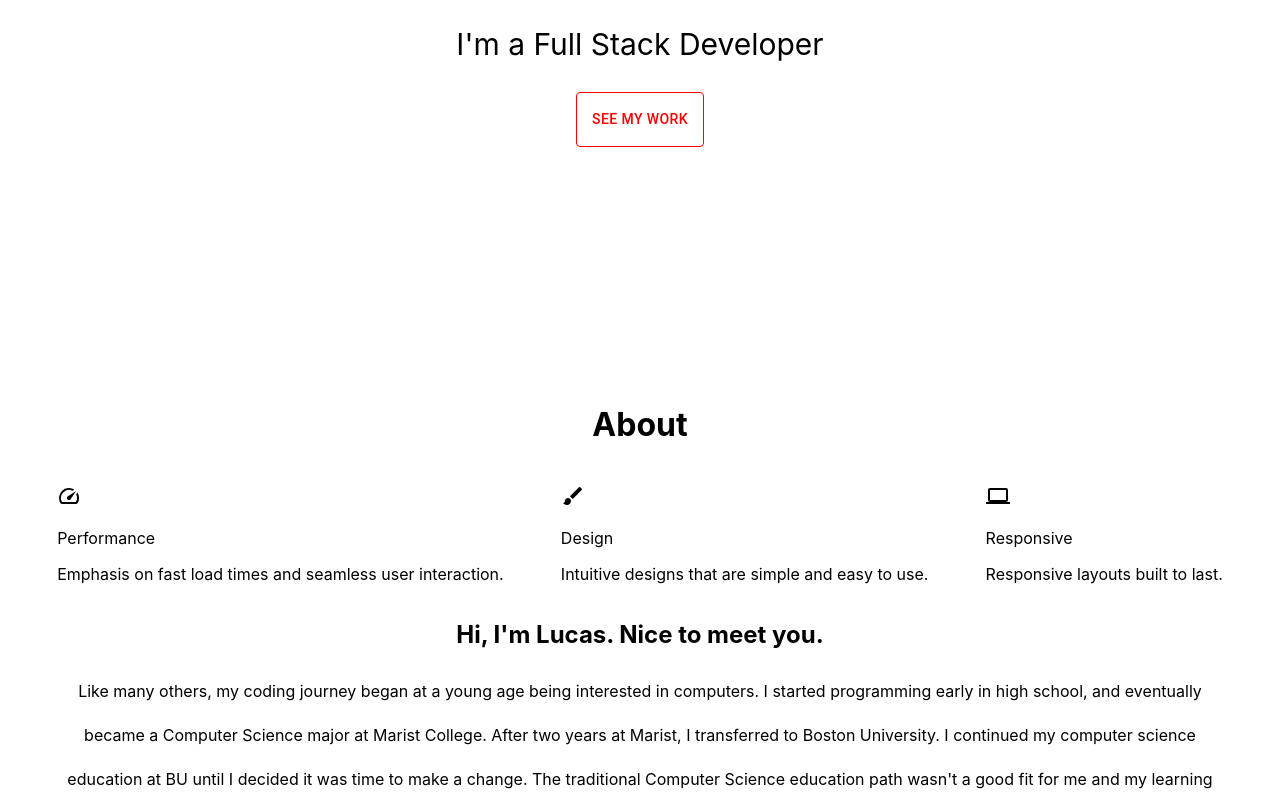
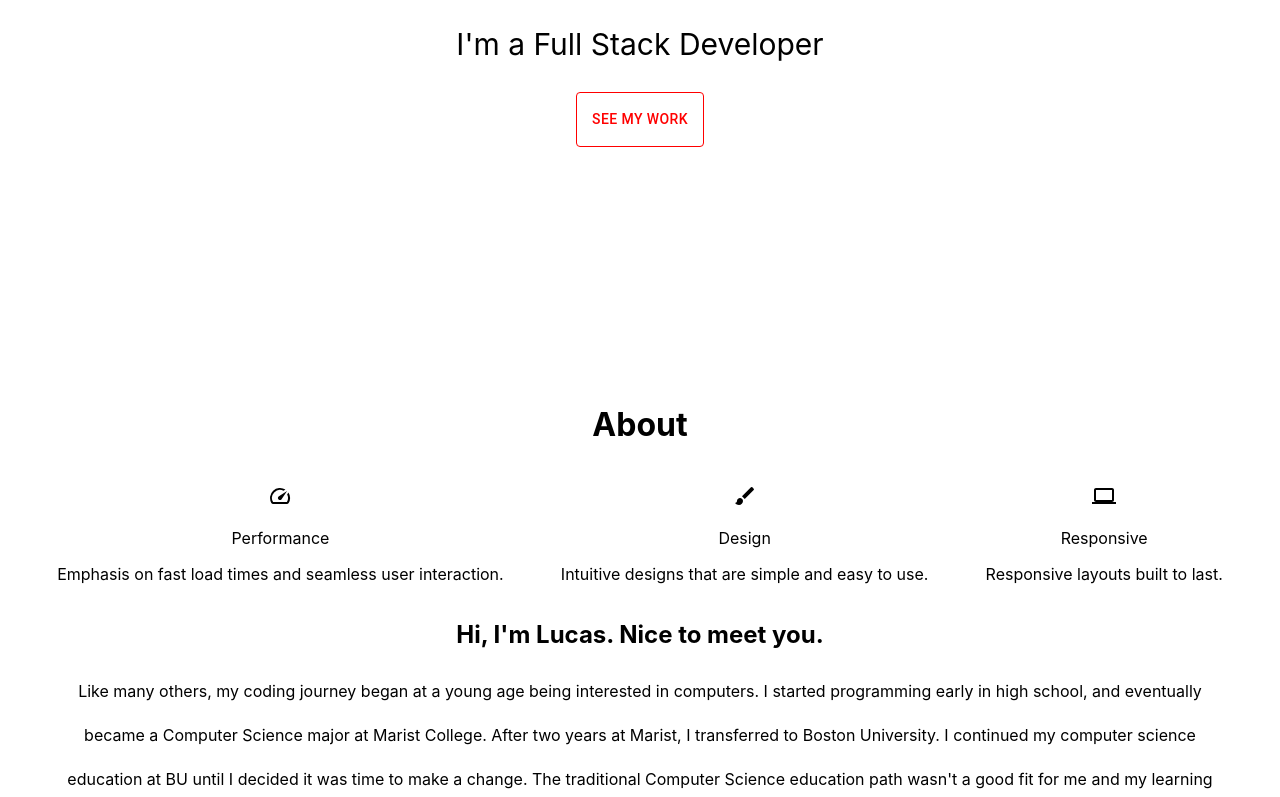
Before and after one commit to lucassherwin/lucas-portfolio, a React (Create React App) app: page / in a window 1280 px wide. Shown: the part 416-1213 px from the top of the page. Built offline with nearby package versions, Linux system fonts and the light colour scheme.

Commit message:
centered about items

```diff
--- a/src/components/About.js
+++ b/src/components/About.js
@@ -33,26 +33,30 @@ const AboutHeader = styled.h1`
   margin-bottom: 5vh;
 `;
 
+const AboutItem = styled.div`
+  text-align: center;
+`;
+
 export default function About() {
   return (
     <AboutContainer id='about'>
       <AboutHeader>About</AboutHeader>
       <Wrapper>
-        <div id='perf'>
+        <AboutItem id='perf'>
           <SpeedIcon />
           <p>Performance</p>
           <p>Emphasis on fast load times and seamless user interaction.</p>
-        </div>
-        <div id='design'>
+        </AboutItem>
+        <AboutItem id='design'>
           <BrushIcon />
           <p>Design</p>
           <p>Intuitive designs that are simple and easy to use.</p>
-        </div>
-        <div id='responsive'>
+        </AboutItem>
+        <AboutItem id='responsive'>
           <ComputerIcon />
           <p>Responsive</p>
           <p>Responsive layouts built to last.</p>
-        </div>
+        </AboutItem>
       </Wrapper>
       <BioContainer>
         <BioTitle>Hi, I'm Lucas. Nice to meet you.</BioTitle>
```
Also changed, not shown: src/App.css (+0 -17 lines).
